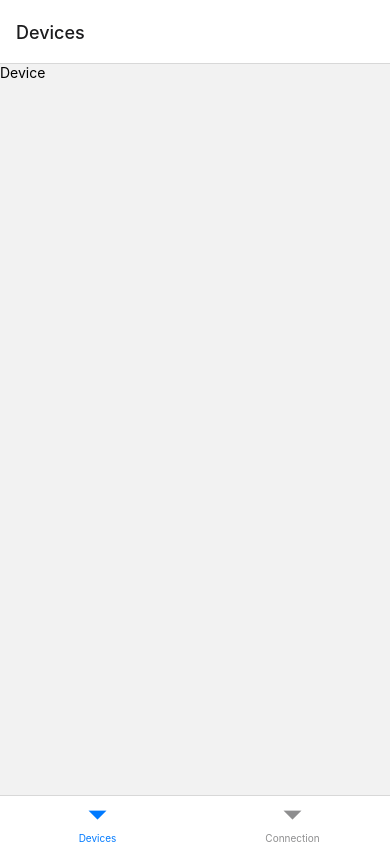
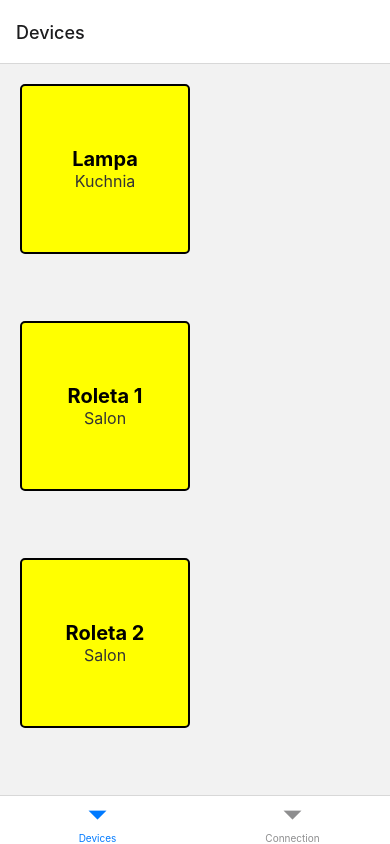
Before and after one commit to DwiN3/ZPSM_LABs, a React Native app in the folder IoT_35196/: screen /Devices in a window 390 px wide. Built offline with nearby package versions, Linux system fonts and the light colour scheme.

Commit message:
dodanie bloczków

```diff
--- /dev/null
+++ b/IoT_35196/data/devices.js
@@ -0,0 +1,17 @@
+class devices {
+    constructor( id, name, place, command, color) {
+      this.id = id;
+      this.name = name;
+      this.place = place;
+      this.command = command;
+      this.color = color;
+    }
+  }
+
+const devicesList = [
+new devices("1", "Lampa", "Kuchnia", "light on / light off", "#FF8000"),
+new devices("2", "Roleta 1", "Salon", "up / down", "#0077ff"),
+new devices("3", "Roleta 2", "Salon", "up / down", "#0077ff"),
+];
+
+export { devices, devicesList };
--- a/IoT_35196/screens/DevicesScreen.js
+++ b/IoT_35196/screens/DevicesScreen.js
@@ -1,9 +1,24 @@
 import React from 'react';
-import {Text, View} from 'react-native';
+import { Text, View, FlatList } from 'react-native';
+import { devicesList } from '../data/devices';
+import styles from '../styles/DevicesStyle';
 
 const DevicesScreen = () => {
+  const renderItem = ({ item }) => (
+    <View style={styles.itemContainer}>
+      <Text style={styles.itemName}>{item.name}</Text>
+      <Text style={styles.itemText}>{item.place}</Text>
+    </View>
+  );
+
   return (
-    <View><Text>Device</Text></View>
+    <FlatList
+      data={devicesList}
+      renderItem={renderItem}
+      keyExtractor={item => item.id}
+      contentContainerStyle={styles.container} // Change style to contentContainerStyle
+    />
   );
 };
+
 export default DevicesScreen;
--- /dev/null
+++ b/IoT_35196/styles/DevicesStyle.js
@@ -0,0 +1,36 @@
+import { StyleSheet } from 'react-native';
+
+const styles = StyleSheet.create({
+  container: {
+    flex: 1,
+    padding: 10,
+    flexDirection: 'row',
+    flexWrap: 'wrap',
+    justifyContent: 'space-between',
+  },
+  itemContainer: {
+    height: 170,
+    width: 170,
+    borderWidth: 2,
+    borderColor: 'black',
+    justifyContent: 'center',
+    alignItems: 'center',
+    borderRadius: 5,
+    marginTop: 10,
+    marginLeft: 10,
+    marginRight: 10,
+    backgroundColor: 'yellow',
+    marginBottom: 10,
+  },
+  itemName: {
+    fontSize: 20,
+    fontWeight: 'bold',
+    color: 'black',
+  },
+  itemText: {
+    fontSize: 16,
+    color: '#333',
+  },
+});
+
+export default styles;
```
